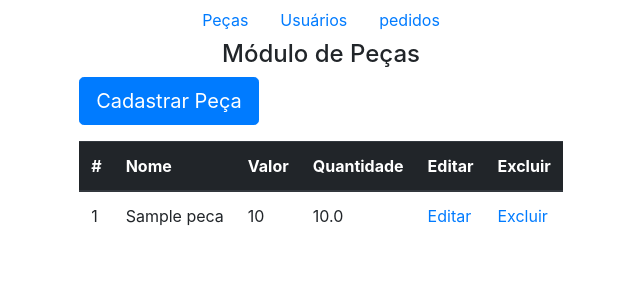
After one commit to IFPI-Praticas/Prog-Web-BackEnd-20241, a Flask app: page /peca/ in a window 1280 px wide. The commit adds this page. Shown: the top 300 px of the page, without its empty margins (319-959 px from the left). Run offline with Flask 3, Linux system fonts and the light colour scheme; tables that the repository leaves empty hold one stand-in row (values such as "Sample post"); some libraries are stand-ins or nearby versions.

Commit message:
Adding Blueprints

```diff
--- a/CRUDBasico/app.py
+++ b/CRUDBasico/app.py
@@ -3,6 +3,9 @@ from database import db
 from flask_migrate import Migrate
 from models import Peca, Usuario, Pedido
 from datetime import date
+
+from routes.home import home_route
+from routes.peca import peca_route
 
 app = Flask(__name__)
 
@@ -15,61 +18,8 @@ app.config['SQLALCHEMY_TRACK_MODIFICATIONS'] = False
 db.init_app(app)
 migrate = Migrate(app,db)
 
-@app.route('/')
-def index():
-    dados = Peca.query.all()
-    return render_template('index.html', lista=dados)
-
-@app.route('/cadastrar')
-def cadastrar():
-    return render_template('cadastrar.html')
-
-@app.route('/cadastrar_enviar', methods=['POST'])
-def cadastrar_enviar():
-    nome = request.form['nome']
-    quantidade = request.form['quantidade']
-    valor = request.form['valor']
-
-    nova_peca = Peca(nome, quantidade, valor)
-    db.session.add(nova_peca)
-    db.session.commit()
-
-    flash('Cadastrado com sucesso!')
-
-    return redirect('/')
-
-
-@app.route('/editar/<int:peca_id>')
-def editar(peca_id):
-    peca = Peca.query.get(peca_id)
-    return render_template('editar.html', peca=peca)
-
-@app.route('/editar_enviar', methods=['POST'])
-def editar_enviar():
-    peca_id = int(request.form['id_peca'])
-
-    peca = Peca.query.get(peca_id)
-
-    peca.nome = request.form['nome']
-    peca.quantidade = request.form['quantidade']
-    peca.valor = request.form['valor']
-
-    db.session.commit()
-
-    # adiciona uma mensagem de sucesso ao usuário
-    flash('Cadastro editado com sucesso!')
-    return redirect('/')
-
-
-@app.route('/excluir/<int:peca_id>')
-def excluir(peca_id):
-    peca = Peca.query.get(peca_id)
-
-    db.session.delete(peca)
-    db.session.commit()
-
-    flash('Item excluído com sucesso!')
-    return redirect('/')
+app.register_blueprint(home_route)
+app.register_blueprint(peca_route, url_prefix='/peca')
 
 ## Usuarios
 @app.route('/usuarios')
--- /dev/null
+++ b/CRUDBasico/routes/peca.py
@@ -0,0 +1,55 @@
+from flask import Blueprint, render_template, request, redirect, url_for
+from database import db
+from models import Peca
+
+peca_route = Blueprint('peca', __name__)
+
+@peca_route.route('/')
+def index():
+    dados = Peca.query.all()
+    return render_template('lista_pecas.html', lista=dados)
+
+@peca_route.route('/cadastrar', methods=['GET', 'POST'])
+def cadastrar():
+    if request.method == 'GET':
+        return render_template('cadastrar_peca.html')
+
+    if request.method == 'POST':
+        nome = request.form['nome']
+        quantidade = request.form['quantidade']
+        valor = request.form['valor']
+
+        nova_peca = Peca(nome, quantidade, valor)
+        db.session.add(nova_peca)
+        db.session.commit()
+
+        return redirect(url_for('peca.index'))
+
+@peca_route.route('/editar/<int:peca_id>', methods=['GET', 'POST'])
+def editar(peca_id):
+    if request.method == 'GET':
+        peca = Peca.query.get(peca_id)
+        return render_template('editar_peca.html', peca=peca)
+
+    if request.method == 'POST':
+        peca_id = int(request.form['id_peca'])
+
+        peca = Peca.query.get(peca_id)
+
+        peca.nome = request.form['nome']
+        peca.quantidade = request.form['quantidade']
+        peca.valor = request.form['valor']
+
+        db.session.commit()
+
+        return redirect(url_for('peca.index'))
+
+
+@peca_route.route('/excluir/<int:peca_id>')
+def excluir(peca_id):
+    peca = Peca.query.get(peca_id)
+
+    db.session.delete(peca)
+    db.session.commit()
+
+    return redirect(url_for('peca.index'))
--- a/CRUDBasico/templates/base.html
+++ b/CRUDBasico/templates/base.html
@@ -7,18 +7,49 @@
       rel="stylesheet"
       href="{{ url_for('static', filename='css/estilos.css')}}"
     />
+    <link
+      rel="stylesheet"
+      href="https://cdn.jsdelivr.net/npm/bootstrap@4.0.0/dist/css/bootstrap.min.css"
+      integrity="sha384-Gn5384xqQ1aoWXA+058RXPxPg6fy4IWvTNh0E263XmFcJlSAwiGgFAW/dAiS6JXm"
+      crossorigin="anonymous"
+    />
+
     <title>Sistema de Peças {% block titulo %} {% endblock %}</title>
   </head>
   <body>
-    <ul>
-      <li><a href="/">Home</a></li>
-      <li><a href="/cadastrar">Peças</a></li>
-      <li><a href="/usuarios">Usuarios</a></li>
-      <li><a href="/pedidos">Pedidos</a></li>
-    </ul>
+    <nav>
+      <ul class="nav justify-content-center">
+        <li class="nav-item">
+          <a class="nav-link active" href="/peca">Peças</a>
+        </li>
+        <li class="nav-item">
+          <a class="nav-link" href="#">Usuários</a>
+        </li>
+        <li class="nav-item">
+          <a class="nav-link" href="#">pedidos</a>
+        </li>
+      </ul>
+    </nav>
     {% with messages=get_flashed_messages() %} {% if messages %} {% for message
     in messages %}
     <div>{{message}}</div>
-    {% endfor %} {% endif %} {% endwith %} {% block conteudo %} {% endblock %}
+    {% endfor %} {% endif %} {% endwith %}
+
+    <div class="container-fluid">{% block conteudo %} {% endblock %}</div>
+    <script
+      src="https://code.jquery.com/jquery-3.2.1.slim.min.js"
+      integrity="sha384-KJ3o2DKtIkvYIK3UENzmM7KCkRr/rE9/Qpg6aAZGJwFDMVNA/GpGFF93hXpG5KkN"
+      crossorigin="anonymous"
+    ></script>
+    <script
+      src="https://cdn.jsdelivr.net/npm/popper.js@1.12.9/dist/umd/popper.min.js"
+      integrity="sha384-ApNbgh9B+Y1QKtv3Rn7W3mgPxhU9K/ScQsAP7hUibX39j7fakFPskvXusvfa0b4Q"
+      crossorigin="anonymous"
+    ></script>
+    <script
+      src="https://cdn.jsdelivr.net/npm/bootstrap@4.0.0/dist/js/bootstrap.min.js"
+      integrity="sha384-JZR6Spejh4U02d8jOt6vLEHfe/JQGiRRSQQxSfFWpi1MquVdAyjUar5+76PVCmYl"
+      crossorigin="anonymous"
+    ></script>
   </body>
 </html>
--- a/CRUDBasico/templates/editar.html
+++ b/CRUDBasico/templates/editar_peca.html
@@ -2,7 +2,7 @@
 conteudo %}
 <h1>Editar Peça</h1>
 
-<form action="/editar_enviar" method="post">
+<form action="/peca/editar/{{peca.id}}" method="post">
   <p><input type="hidden" name="id_peca" value="{{peca.id}}" /></p>
   <p>Nome: <input type="text" name="nome" value="{{peca.nome}}" /></p>
   <p>
--- /dev/null
+++ b/CRUDBasico/templates/lista_pecas.html
@@ -0,0 +1,52 @@
+{% extends "base.html" %} {% block titulo %} - Inicial {% endblock %} {% block
+conteudo %}
+
+<div class="row justify-content-md-center">
+  <div class="col-md-auto"><h4>Módulo de Peças</h4></div>
+</div>
+
+<div class="row justify-content-md-center"></div>
+
+</div>
+
+
+<div class="row justify-content-md-center">
+  <div class="col-md-auto">
+    <p>
+      <a href="/peca/cadastrar" class="btn btn-primary btn-lg" role="button" aria-pressed="true">Cadastrar Peça</a>
+    </p>
+    <table class="table">
+      <thead class="thead-dark">
+        <tr>
+          <th scope="col">#</th>
+          <th scope="col">Nome</th>
+          <th scope="col">Valor</th>
+          <th scope="col">Quantidade</th>
+          <th scope="col">Editar</th>
+          <th scope="col">Excluir</th>
+        </tr>
+      </thead>
+      <tbody>
+        {% for item in lista %}
+        <tr>
+          <td>{{ item.id }}</td>
+          <td>{{ item.nome }}</td>
+          <td>{{ item.quantidade }}</td>
+          <td>{{ item.valor }}</td>
+          <td><a href="/peca/editar/{{ item.id }}"> Editar </a></td>
+          <td>
+            <a
+              href="/peca/excluir/{{ item.id }}"
+              onclick="return confirm ('Tem certeza que deseja apagar?')"
+            >
+              Excluir
+            </a>
+          </td>
+        </tr>
+        {% endfor %}
+      </tbody>
+    </table>
+  </div>
+</div>
+
+{% endblock %}
```
Also changed, not shown: CRUDBasico/routes/home.py (added, +7 -0 lines), CRUDBasico/templates/cadastrar.html (deleted, +0 -16 lines), CRUDBasico/templates/cadastrar_peca.html (added, +58 -0 lines), CRUDBasico/templates/index.html (+0 -33 lines), CRUDBasico/routes/pedido.py (added), CRUDBasico/routes/usuario.py (added), CRUDBasico/static/css/estilos.css (added).
